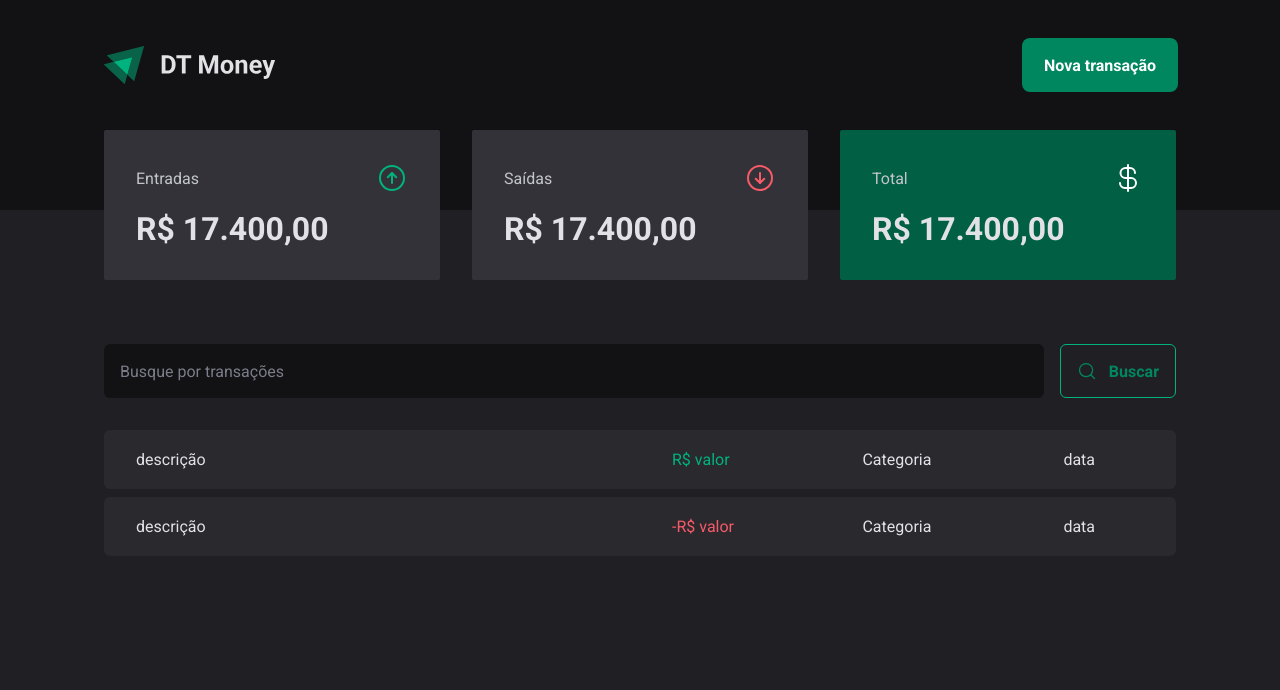
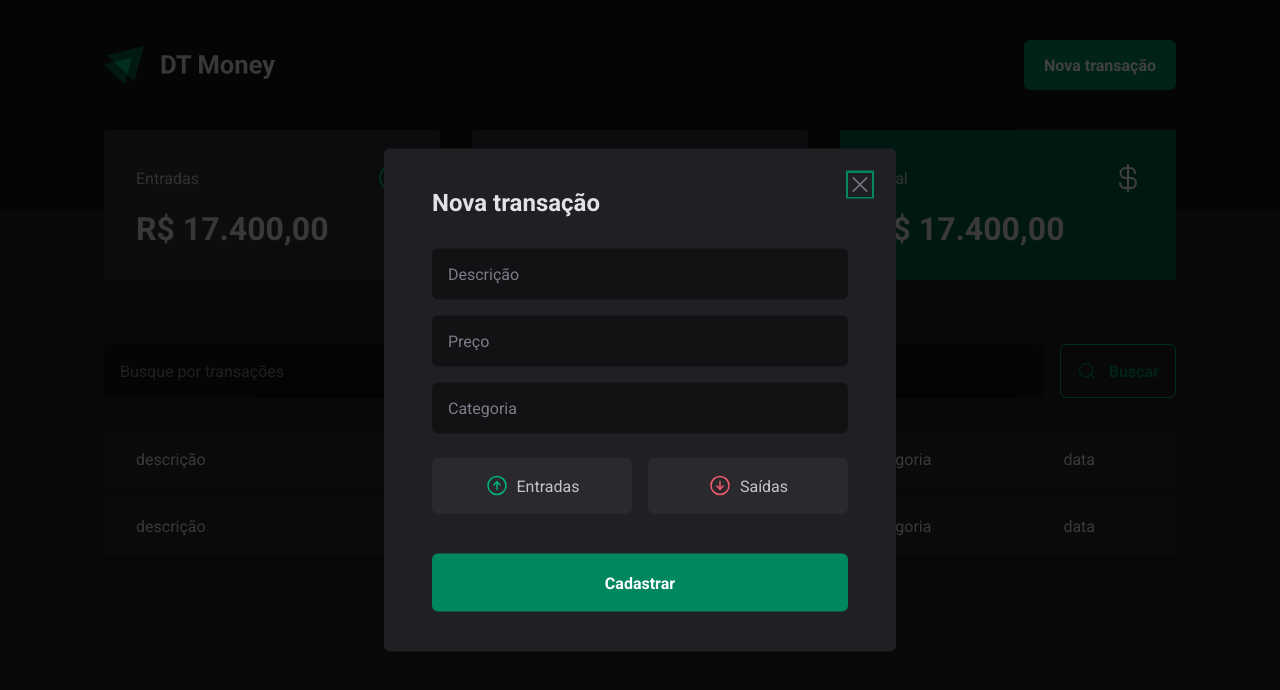
Before and after one commit to Jessica-Garcia/dt-money, a React (Vite) app: page / in a window 1280 px wide. Both pictures are taken after a click on the button "Nova transação". Shown: the top 690 px of the page. Built offline with nearby package versions, Linux system fonts and the light colour scheme.

Commit message:
Refactor: create new transaction modal

```diff
--- a/src/components/Header/index.tsx
+++ b/src/components/Header/index.tsx
@@ -1,11 +1,18 @@
 import { HeaderContainer, HeaderContent, NewTransactionButton } from "./styles";
 import logo from "../../assets/logo.svg";
+import * as Dialog from "@radix-ui/react-dialog";
+import { NewTransactionModal } from "../NewTransactionModal";
 export const Header = () => {
   return (
     <HeaderContainer>
       <HeaderContent>
         <img src={logo} alt="" />
-        <NewTransactionButton>Nova transação</NewTransactionButton>
+        <Dialog.Root>
+          <Dialog.Trigger asChild>
+            <NewTransactionButton>Nova transação</NewTransactionButton>
+          </Dialog.Trigger>
+          <NewTransactionModal />
+        </Dialog.Root>
       </HeaderContent>
     </HeaderContainer>
   );
--- /dev/null
+++ b/src/components/NewTransactionModal/index.tsx
@@ -0,0 +1,39 @@
+import * as Dialog from "@radix-ui/react-dialog";
+import { ArrowCircleDown, ArrowCircleUp, X } from "phosphor-react";
+import {
+  CloseButton,
+  Content,
+  Overlay,
+  TransactionType,
+  TransactionTypeButton,
+} from "./styles";
+export const NewTransactionModal = () => {
+  return (
+    <Dialog.Portal>
+      <Overlay />
+      <Content>
+        <Dialog.Title>Nova transação</Dialog.Title>
+        <CloseButton>
+          <X size={24} />
+        </CloseButton>
+        <form action="">
+          <input type="text" placeholder="Descrição" required name="" id="" />
+          <input type="number" placeholder="Preço" required name="" id="" />
+          <input type="text" placeholder="Categoria" required name="" id="" />
+
+          <TransactionType>
+            <TransactionTypeButton variant="income" value="income">
+              <ArrowCircleUp size={24} />
+              Entradas
+            </TransactionTypeButton>
+            <TransactionTypeButton variant="outcome" value="outcome">
+              <ArrowCircleDown size={24} />
+              Saídas
+            </TransactionTypeButton>
+          </TransactionType>
+          <button type="submit">Cadastrar</button>
+        </form>
+      </Content>
+    </Dialog.Portal>
+  );
+};
--- /dev/null
+++ b/src/components/NewTransactionModal/styles.ts
@@ -0,0 +1,122 @@
+import * as Dialog from "@radix-ui/react-dialog";
+import * as RadioGroup from "@radix-ui/react-radio-group";
+import styled from "styled-components";
+
+export const Overlay = styled(Dialog.Overlay)`
+  position: fixed;
+  width: 100vw;
+  inset: 0;
+  height: 100vh;
+  background: rgba(0, 0, 0, 0.75);
+`;
+
+export const Content = styled(Dialog.Content)`
+  min-width: 32rem;
+  border-radius: 6px;
+  padding: 2.5rem 3rem;
+  background: ${(props) => props.theme["gray-800"]};
+
+  position: fixed;
+
+  /* Centralizar na tela */
+  top: 50%;
+  left: 50%;
+  transform: translate(-50%, -50%);
+
+  form {
+    margin-top: 2rem;
+    display: flex;
+    flex-direction: column;
+    gap: 1rem;
+
+    input {
+      border-radius: 6px;
+      border: 0;
+      background: ${(props) => props.theme["gray-900"]};
+      color: ${(props) => props.theme["gray-300"]};
+      padding: 1rem;
+
+      &::placeholder {
+        color: ${(props) => props.theme["gray-500"]};
+      }
+    }
+
+    button[type="submit"] {
+      height: 58px;
+      border: 0;
+      background: ${(props) => props.theme["green-500"]};
+      color: ${(props) => props.theme.white};
+      font-weight: bold;
+      padding: 0 1.25rem;
+      border-radius: 6px;
+      margin-top: 1.5rem;
+      cursor: pointer;
+
+      &:hover {
+        background: ${(props) => props.theme["green-700"]};
+        transition: background-color 0.2s;
+      }
+    }
+  }
+`;
+export const CloseButton = styled(Dialog.Close)`
+  position: absolute;
+  background: transparent;
+  border: 0;
+  top: 1.5rem;
+  right: 1.5rem;
+  line-height: 0;
+  cursor: pointer;
+  color: ${(props) => props.theme["gray-500"]};
+`;
+
+export const TransactionType = styled(RadioGroup.Root)`
+  display: grid;
+  grid-template-columns: repeat(2, 1fr);
+  gap: 1rem;
+  margin-top: 0.5rem;
+`;
+
+interface TransactionTypeButtonProps {
+  variant: "income" | "outcome";
+}
+
+export const TransactionTypeButton = styled(
+  RadioGroup.Item
+)<TransactionTypeButtonProps>`
+  background: ${(props) => props.theme["gray-700"]};
+  padding: 1rem;
+  display: flex;
+  align-items: center;
+  justify-content: center;
+  gap: 0.5rem;
+  border-radius: 6px;
+  cursor: pointer;
+  border: 0;
+  color: ${(props) => props.theme["gray-300"]};
+
+  svg {
+    color: ${(props) =>
+      props.variant === "income"
+        ? props.theme["green-300"]
+        : props.theme["red-300"]};
+  }
+
+  &[data-state="checked"] {
+    color: ${(props) => props.theme.white};
+    background-color: ${(props) =>
+      props.variant === "income"
+        ? props.theme["green-500"]
+        : props.theme["red-500"]};
+    border: 0;
+
+    svg {
+      color: ${(props) => props.theme.white};
+    }
+  }
+
+  &[data-state="unchecked"]:hover {
+    background-color: ${(props) => props.theme["gray-600"]};
+    transition: background-color 0.3s;
+  }
+`;
```
